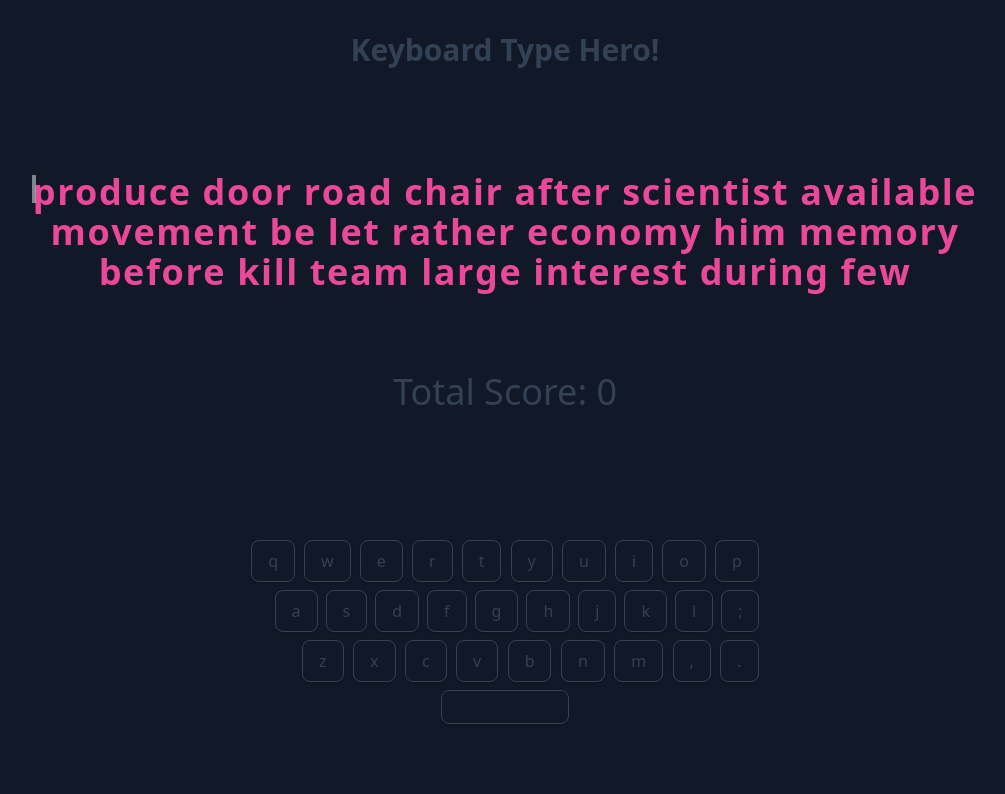
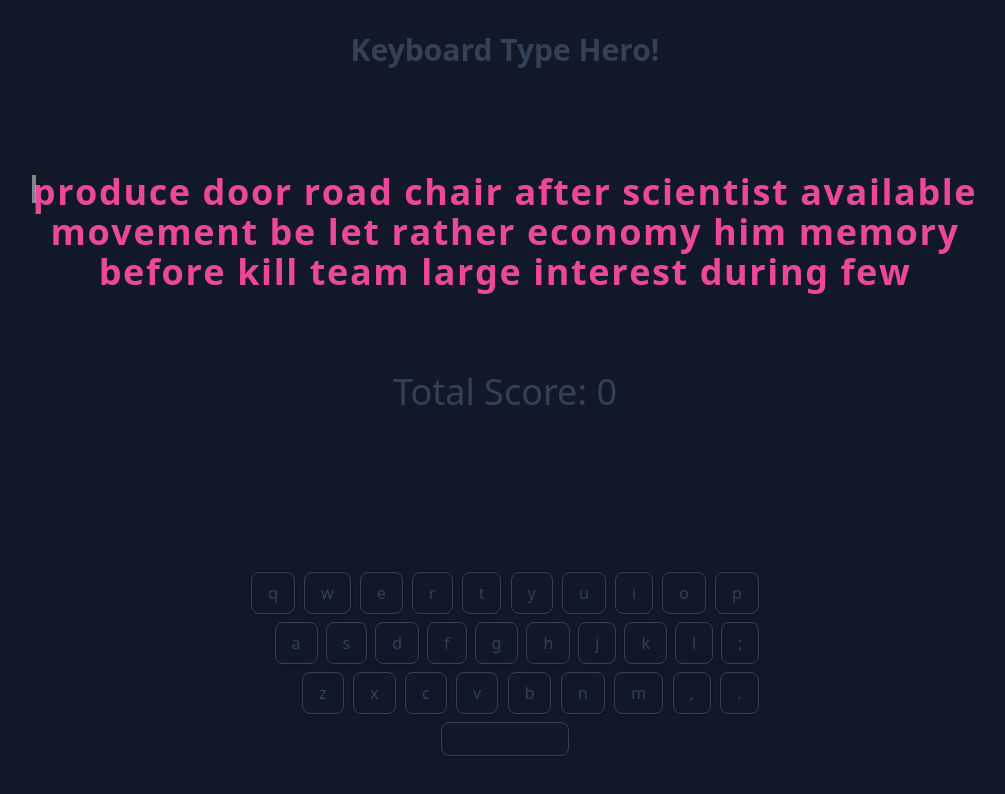
Before and after one commit to josiahdenton/type-hero, a React (Vite) app: page / in a window 1280 px wide. Shown: the top 794 px of the page, without its empty margins (135-1140 px from the left). Built offline with nearby package versions, Linux system fonts and the light colour scheme.

Commit message:
chore: tweak spacing

```diff
--- a/src/App.tsx
+++ b/src/App.tsx
@@ -9,7 +9,7 @@
             <h1 className="text-3xl font-bold self-center text-slate-700">
                 Keyboard Type Hero!
             </h1>
-            <div className="flex flex-col justify-between self-center py-16">
+            <div className="flex flex-col justify-center gap-4 self-center py-16">
                 <WordBox
                     className="self-center text-center text-4xl cursor-none"
                     content="the quick brown fox jumped over the red fence on his way to the grocery store."
```
